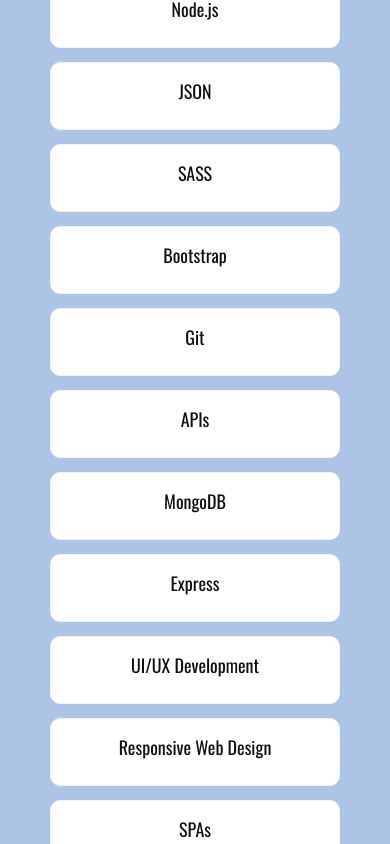
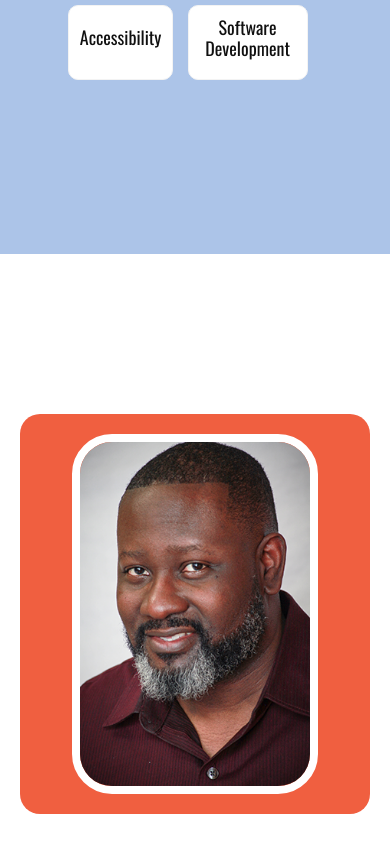
Before and after one commit to leviduncan/react-portfolio-project-2022, a React (Create React App) app: page / in a window 390 px wide. Shown: the part 4963-5807 px from the top of the page. Built offline with nearby package versions, Linux system fonts and the light colour scheme.

Commit message:
Adjust sizing

```diff
--- a/src/App.css
+++ b/src/App.css
@@ -206,13 +206,20 @@
   margin-top: 100px;
   padding: 0px;
   border-radius: 20px;
+  left: -50px;
 }
 @media (max-width: 1070px) {
   html body .about .about-img {
     width: 100%;
-    height: 200px;
+    height: 400px;
     padding: 20px;
     margin-top: unset;
+    left: 0;
+  }
+}
+@media (min-width: 1200px) {
+  html body .about .about-img {
+    left: 0;
   }
 }
 html body .about .about-img img {
@@ -279,7 +286,9 @@
 }
 @media (max-width: 991px) {
   html body .skills .skill-card {
-    margin: 0.8em auto;
+    padding: 0.6em;
+    max-width: 120px;
+    width: unset;
   }
 }
 html body .skills .skill-card p {
@@ -343,6 +352,12 @@
   font-family: "Oswald", sans-serif;
   font-size: 1.2rem;
 }
+@media (max-width: 374px) {
+  html body .btn {
+    border-radius: 30px;
+    padding: 0.5rem 1rem;
+  }
+}
 html body .btn-primary {
   color: #fff;
   background-color: #101010;
--- a/src/App.scss
+++ b/src/App.scss
@@ -245,12 +245,18 @@
         margin-top: 100px;
         padding: 0px;
         border-radius: 20px;
+        left: -50px;
 
         @media (max-width: 1070px) {
           width: 100%;
-          height: 200px;
+          height: 400px;
           padding: 20px;
           margin-top: unset;
+          left: 0;
+        }
+
+        @media (min-width: 1200px) {
+          left: 0;
         }
 
         img {
@@ -323,7 +329,10 @@
         width: 100%;
 
         @media (max-width: 991px) {
-          margin: 0.8em auto;
+
+          padding: .6em;
+          max-width: 120px;
+          width: unset;
         }
 
         p {
@@ -403,6 +412,11 @@
       padding: 0.5rem 2rem;
       font-family: 'Oswald', sans-serif;
       font-size: 1.2rem;
+
+      @media (max-width: 374px) {
+        border-radius: 30px;
+        padding: 0.5rem 1rem;
+      }
     }
 
     .btn-primary {
--- a/src/components/About.jsx
+++ b/src/components/About.jsx
@@ -5,7 +5,7 @@
         <>
             <section id="about" className="about d-flex">
                 <div className="container">
-                    <div className="row d-flex">
+                    <div className="row d-flex align-items-center justify-content-center">
                         <div className="about-img">
                             <img src={ me } alt="" />
                         </div>
--- a/src/components/Skills.jsx
+++ b/src/components/Skills.jsx
@@ -10,11 +10,11 @@
           <h2>My Skills</h2>
           <p className="para">As a problem solver I build fullstack web applications using technology like HTML, CSS, JavaScript, React JS and MongoDB. I have highlighted some of the key technical skills that I will bring to your project.</p>
         </div>
-        <div className="col-lg-12 d-lg-flex flex-sm-wrap justify-content-center">
+        <div className="col-lg-12 d-flex flex-wrap justify-content-center">
           {alldata.skills.map(data => {
             return (
               <>
-                <div key={data.id} className="text-center skill-card">
+                <div key={data.id} className="text-center skill-card d-flex align-items-center justify-content-center">
                   <h4 key={data.title}>{data.title}</h4>
                 </div>
               </>
```
Also changed, not shown: 1 other file (tests, documents, lock files or other folders).
